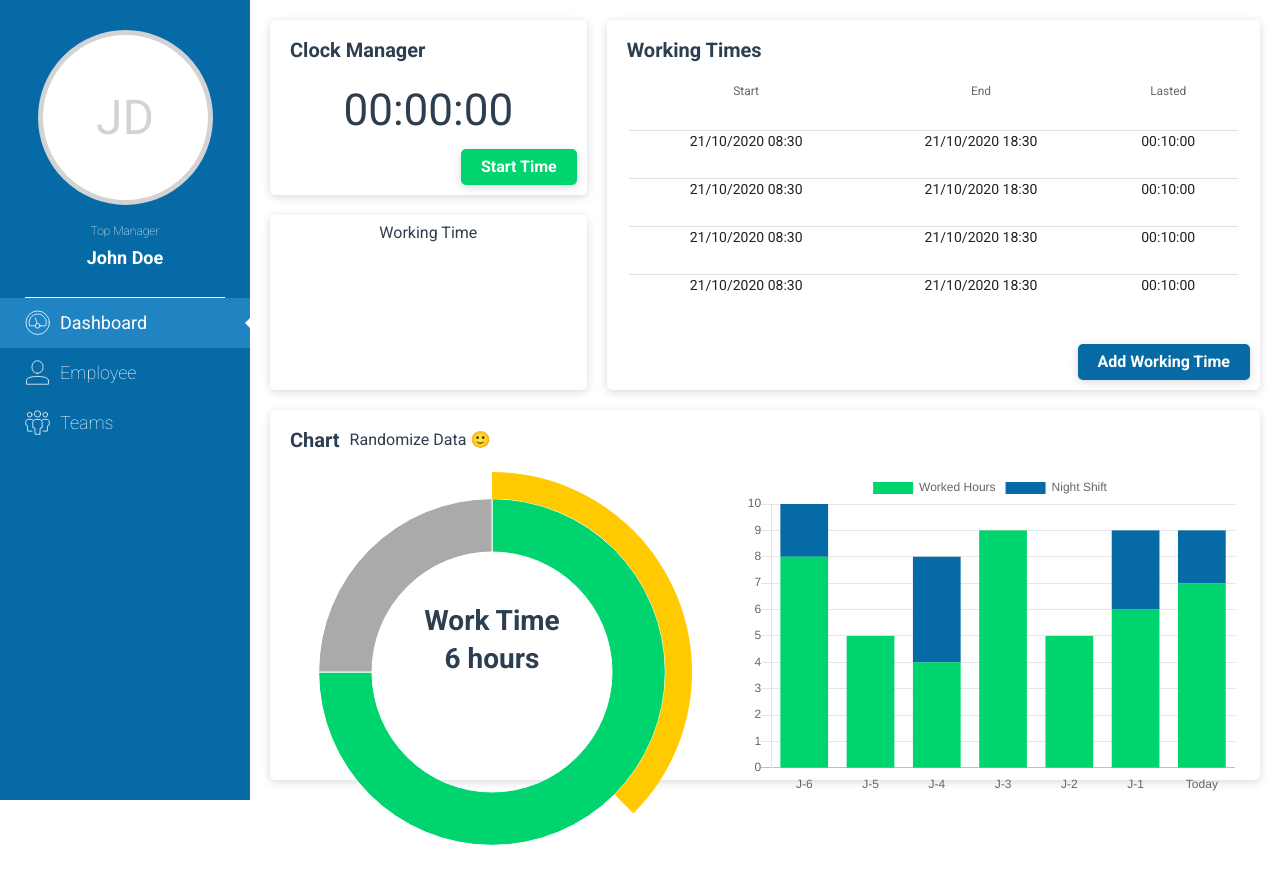
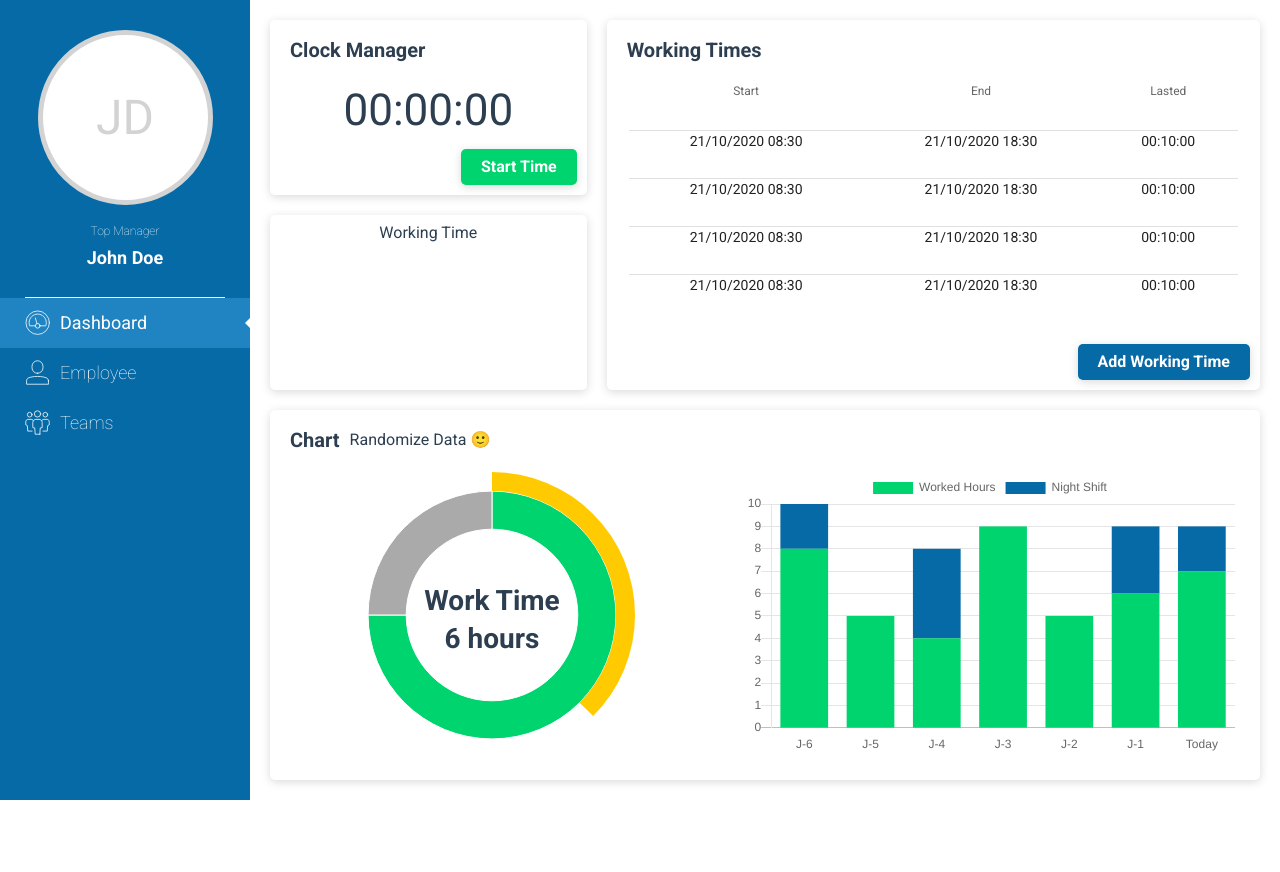
Before and after one commit to Spounge/TimeManager, a Vue app in the folder frontend/: page / in a window 1280 px wide. After the commit the page ends 800 px from the top, so only its background shows below. Built offline with nearby package versions, Linux system fonts and the light colour scheme.

Commit message:
[UserChart]: fix charts overflowing their containers

```diff
--- a/frontend/src/components/UserChart.vue
+++ b/frontend/src/components/UserChart.vue
@@ -47,7 +47,7 @@ export default {
     donutOptions: {
       cutoutPercentage: 60,
       responsive: true,
-      maintainAspectRatio: true,
+      maintainAspectRatio: false,
       legend: {
         display: false,
       },
@@ -156,6 +156,7 @@ export default {
     position: relative;
     display: grid;
     width: 100%;
+    height: calc(100% - 40px);
     gap: 50px;
     grid-template-columns: 4fr 8fr;
     margin: 0;
```
